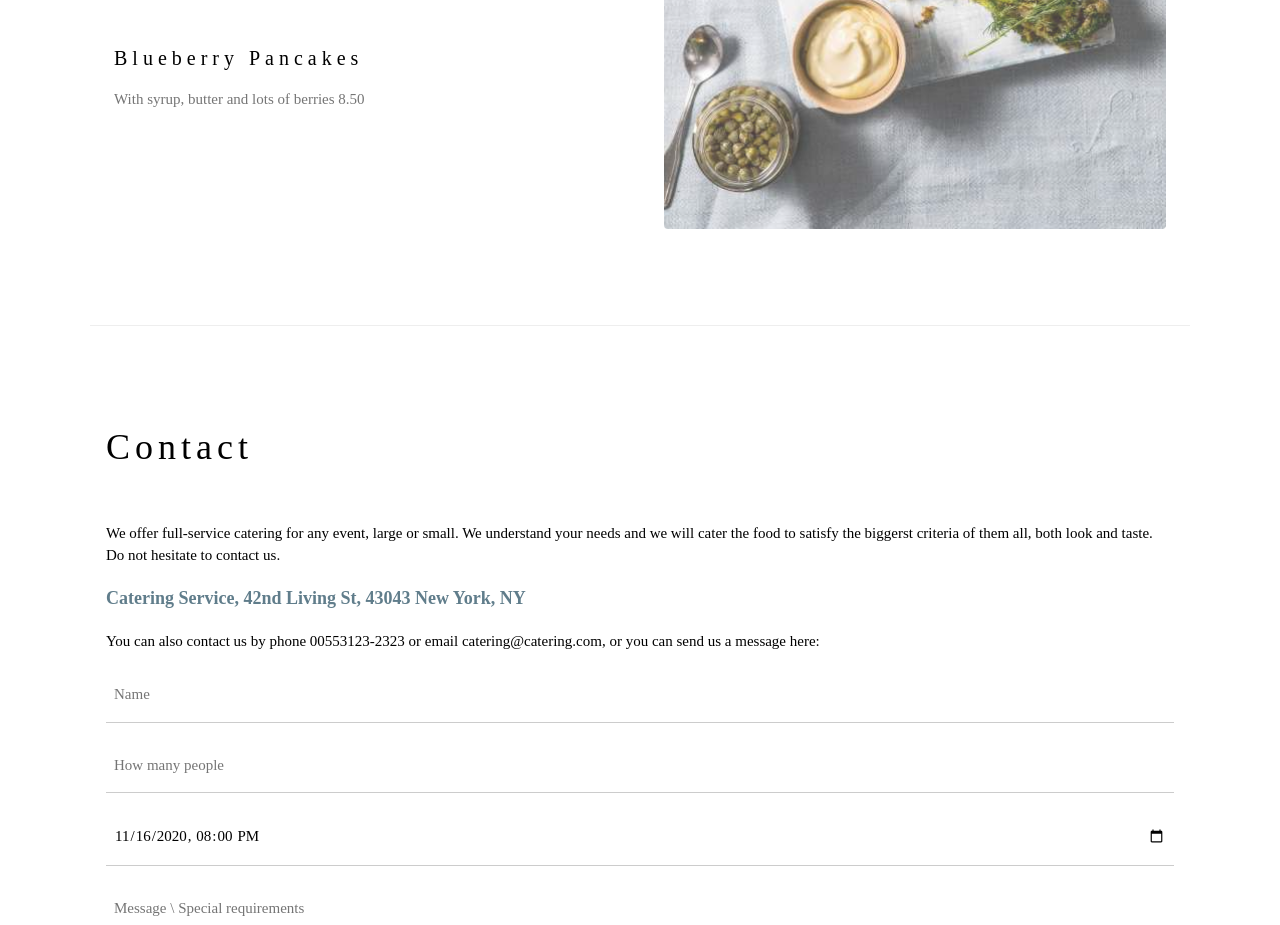
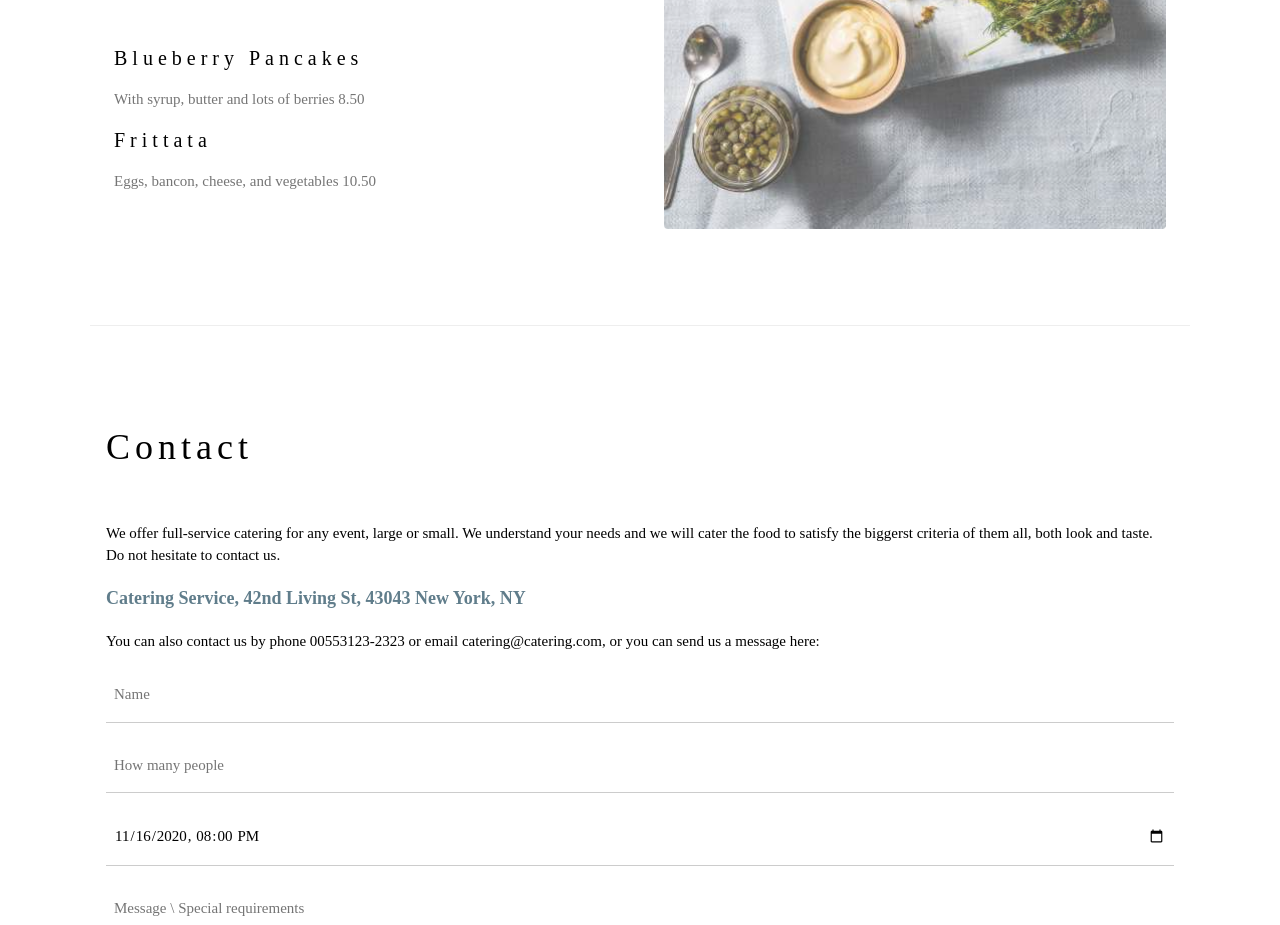
Before and after one commit to Bruna-Narciso/mywebsite, a plain HTML site: page index.html in a window 1280 px wide. Shown: the part 2060-2985 px from the top of the page. Drawn offline with nearby package versions, Linux system fonts and the light colour scheme.

Commit message:
Adicionado o item Frittata ao menu

```diff
--- a/index.html
+++ b/index.html
@@ -74,6 +74,9 @@ h1, h2, h3, h4, h5, h6 {
 
       <h4>Blueberry Pancakes</h4>
       <p class="w3-text-grey">With syrup, butter and lots of berries 8.50</p>
+
+       <h4>Frittata</h4>
+      <p class="w3-text-grey">Eggs, bancon, cheese, and vegetables 10.50</p>
     </div>
 
     <div class="w3-col l6 w3-padding-large">
```
